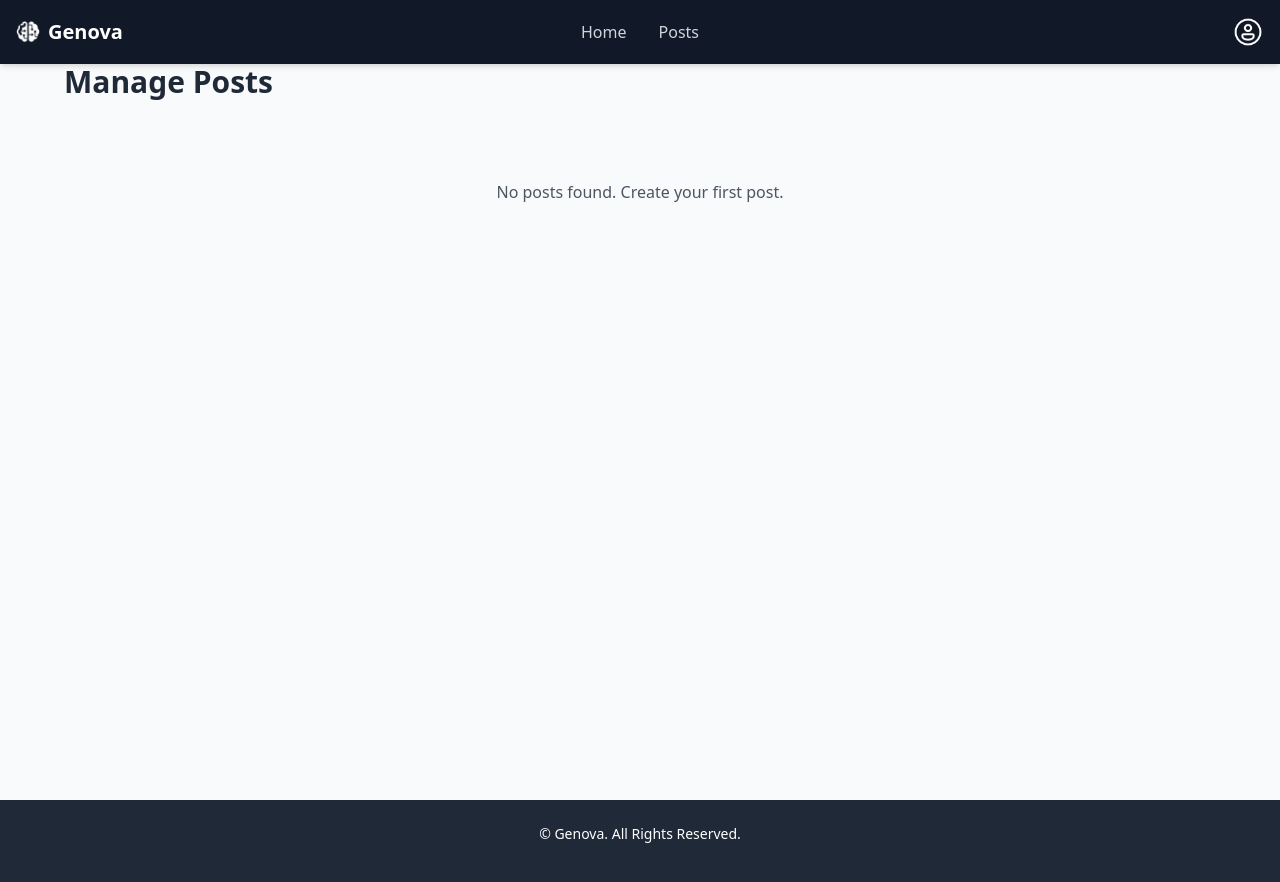
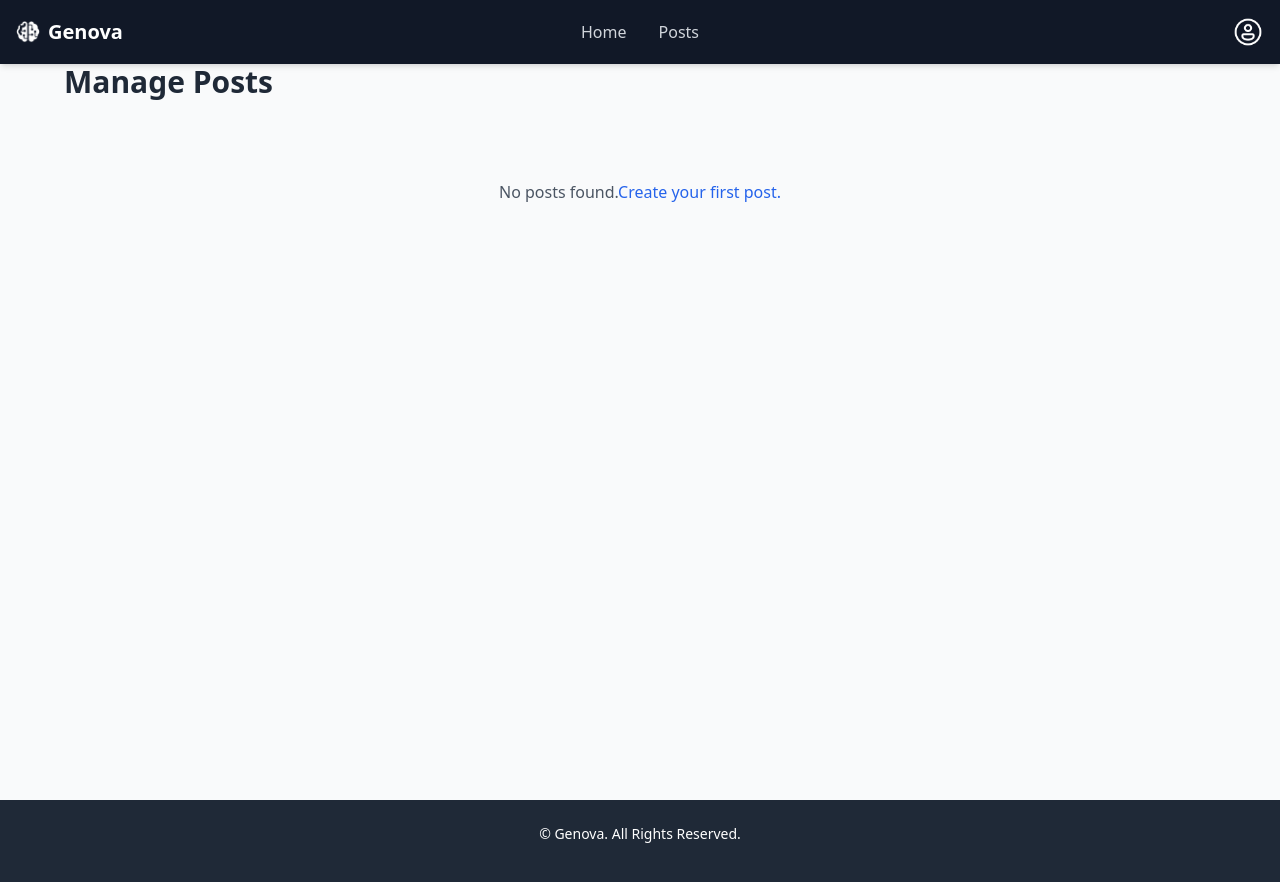
Before and after one commit to ErrachdiAmine/genova, a React (Vite) app in the folder genova-app/: page /my-posts in a window 1280 px wide. Shown: the top 882 px of the page. Built offline with nearby package versions, Linux system fonts and the light colour scheme.

Commit message:
display only loggedIn user posts in posts management

```diff
--- a/genova-app/src/pages/ManagePosts.jsx
+++ b/genova-app/src/pages/ManagePosts.jsx
@@ -92,12 +92,17 @@ const ManagePosts = () => {
                 {posts.length === 0 ? (
                     <div className="text-center py-12">
                         <p className="text-gray-600 dark:text-gray-400">No posts found.
-                            <Link to="/posts"> Create your first post.</Link>
+                            <Link
+                                to="/posts"
+                                className="text-blue-600 dark:text-blue-400 hover:text-blue-800 dark:hover:text"
+                            >
+                                Create your first post.
+                            </Link>
                         </p>
                     </div>
-                ) : (
+                ) :  (
                     <div className="grid grid-cols-1 md:grid-cols-2 lg:grid-cols-3 gap-6">
-                        {posts.map((post) => (
+                        {posts.map((post) => post.author_details.id === currentUser.id ? (
                             <div key={post.id} className="bg-white dark:bg-gray-800 rounded-lg shadow-lg p-6 hover:shadow-xl transition-shadow">
                                 <div className="flex justify-between items-start mb-4">
                                     <h3 className="text-xl font-semibold text-gray-800 dark:text-white">
@@ -144,7 +149,7 @@ const ManagePosts = () => {
                                     )}
                                 </div>
                             </div>
-                        ))}
+                        ) : null)}
                     </div>
                 )}
 
```
